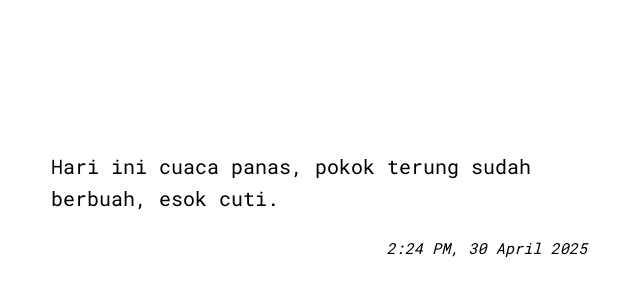
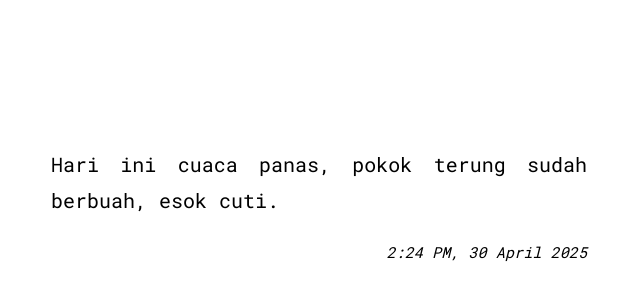
Before and after one commit to blackrosezy/blackrosezy.github.io, a plain HTML site: page index.html in a window 1280 px wide. Shown: the part 196-496 px from the top of the page, without its empty margins (321-961 px from the left). Drawn offline with Linux system fonts and the light colour scheme.

Commit message:
Fix spacing between words

```diff
--- a/index.html
+++ b/index.html
@@ -22,14 +22,15 @@
     .container {
       max-width: 600px;
       width: 100%;
-      padding: 2rem; /* Increased padding */
+      padding: 2rem;
       box-sizing: border-box;
     }
 
     .text {
       font-size: clamp(1rem, 2.5vw, 1.25rem);
-      text-align: left;
-      line-height: 1.6;
+      text-align: justify;
+      text-justify: inter-word;
+      line-height: 1.8;
     }
 
     .timestamp {
@@ -40,10 +41,6 @@
     }
 
     @media (max-width: 480px) {
-      .text {
-        text-align: justify;
-      }
-
       .timestamp {
         text-align: center;
       }
```
